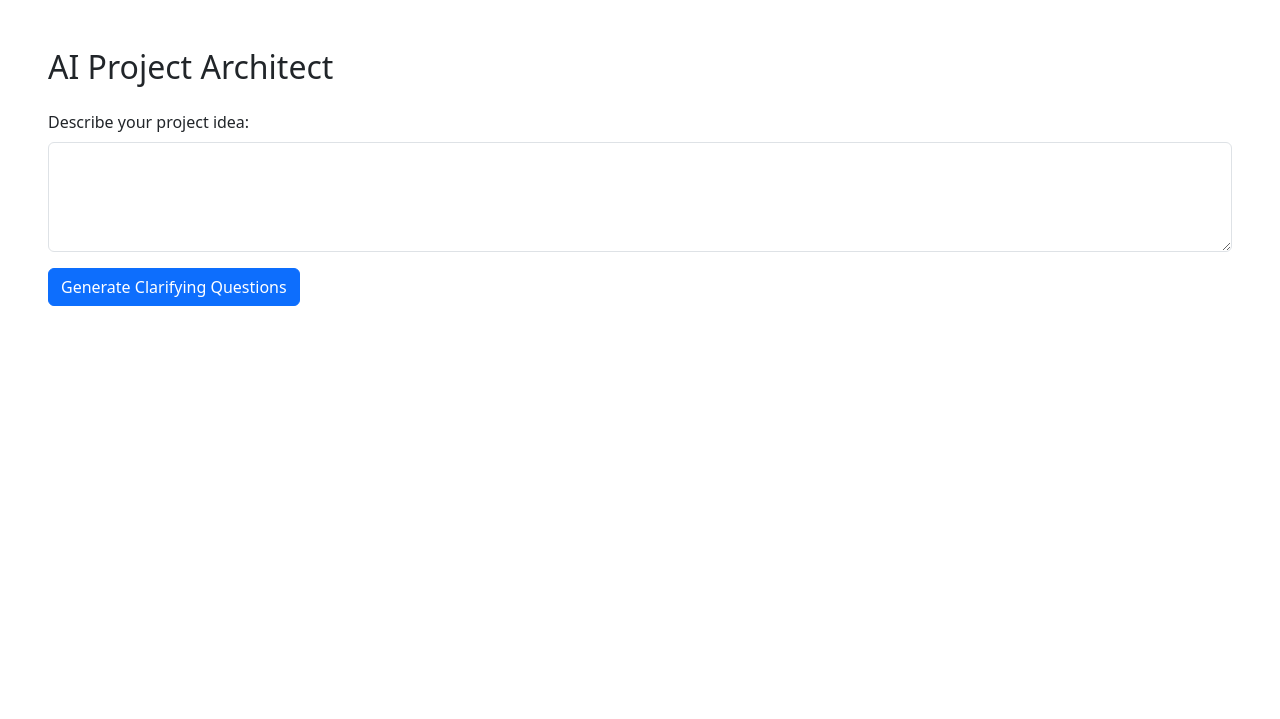
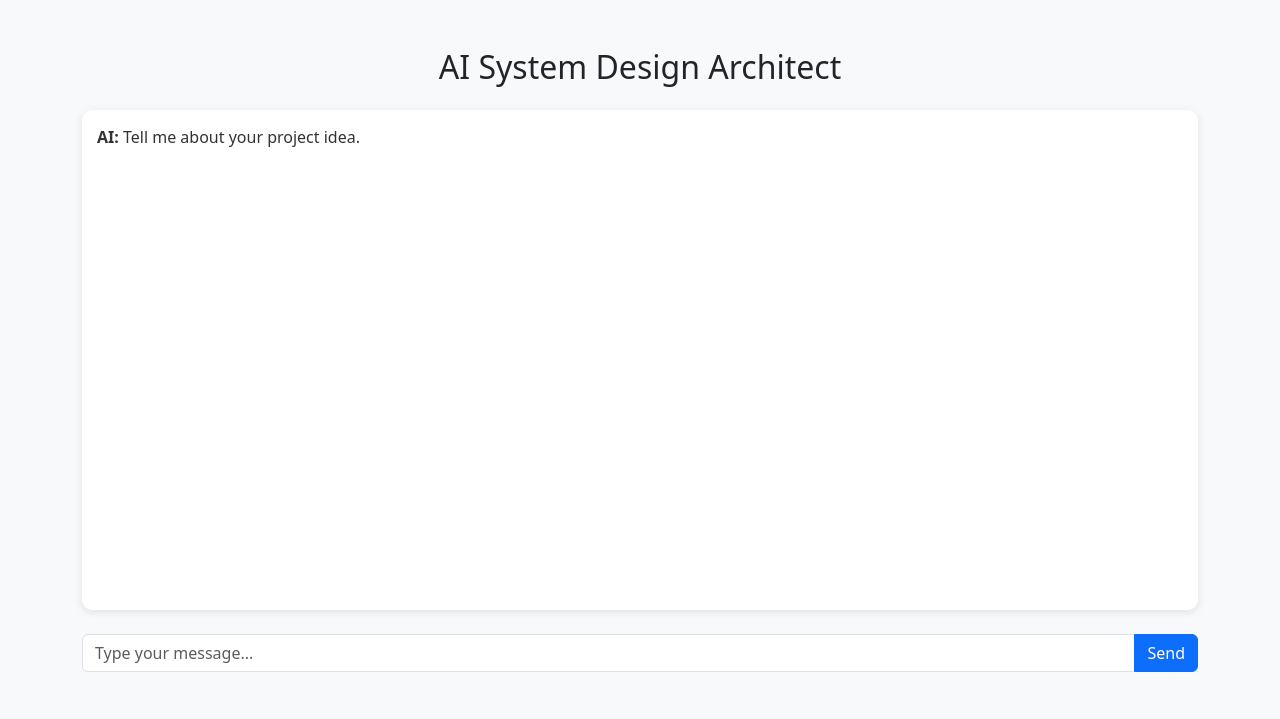
Before and after one commit to keithy1012/SystemDesignAgent, a Flask app: page / in a window 1280 px wide. Shown: the top 719 px of the page. Run offline with Flask 3, Linux system fonts and the light colour scheme.

Commit message:
Improved chat UI

````diff
--- a/agent/architect_agent.py
+++ b/agent/architect_agent.py
@@ -14,6 +14,7 @@ def ask_llm(messages, temperature=0.7):
         messages=messages,
         temperature=temperature
     )
+    print(response.choices[0].message.content)
     return response.choices[0].message.content
 
 def clarify_once(conversation):
@@ -30,8 +31,8 @@ def clarify_once(conversation):
         '{"ready": true, "summary": "<short project summary>"}\n'
         "Do not include markdown or extra text."
     )
-
     messages = [{"role": "system", "content": system_prompt}] + conversation
+    print(messages)
     raw = ask_llm(messages)
 
     cleaned = re.sub(r"^```(json)?", "", raw.strip())
--- a/app.py
+++ b/app.py
@@ -10,36 +10,22 @@ app.secret_key = os.getenv("SECRET_KEY")
 
 @app.route("/")
 def home():
+    session["conversation"] = []
     return render_template("index.html")
-
-@app.route("/chat")
-def chat():
-    session["conversation"] = []
-    return render_template("chat.html")
 
 @app.route("/chat/send", methods=["POST"])
 def chat_send():
     user_message = request.json.get("message")
     conversation = session.get("conversation", [])
-
     conversation.append({"role": "user", "content": user_message})
 
     response = clarify_once(conversation)
 
-    # Save updated conversation
     session["conversation"] = conversation
 
-    # If ready, store conversation and tell frontend to redirect
     if response.get("ready"):
         session["conversation"].append({"role": "assistant", "content": response["summary"]})
         design = generate_system_design(session["conversation"])
-        session["design"] = design
-        return jsonify({"ready": True, "summary": response["summary"]})
+        return jsonify({"ready": True, "summary": response["summary"], "design": design})
 
-    # Otherwise, return next question
     return jsonify({"ready": False, "question": response.get("question", "Can you clarify further?")})
-
-@app.route("/results")
-def results():
-    design = session.get("design", {})
-    return render_template("results.html", design=design)
--- /dev/null
+++ b/static/main.js
@@ -0,0 +1,37 @@
+async function sendMessage() {
+  const input = document.getElementById("user-input");
+  const chatBox = document.getElementById("chat-box");
+  const designSection = document.getElementById("design-section");
+  const designContent = document.getElementById("design-content");
+  const userMessage = input.value.trim();
+
+  if (!userMessage) return;
+
+  chatBox.innerHTML += `<div class="user-msg mb-2"><strong>You:</strong> ${userMessage}</div>`;
+  input.value = "";
+  chatBox.scrollTop = chatBox.scrollHeight;
+
+  const res = await fetch("/chat/send", {
+    method: "POST",
+    headers: { "Content-Type": "application/json" },
+    body: JSON.stringify({ message: userMessage }),
+  });
+
+  const data = await res.json();
+
+  if (data.ready) {
+    chatBox.innerHTML += `<div class="ai-msg mb-2"><strong>AI:</strong> Great! I have enough context. Generating design...</div>`;
+    chatBox.scrollTop = chatBox.scrollHeight;
+
+    setTimeout(() => {
+      designSection.style.display = "block";
+      designContent.innerHTML = `
+        <pre>${JSON.stringify(data.design, null, 2)}</pre>
+      `;
+      chatBox.scrollTop = chatBox.scrollHeight;
+    }, 1200);
+  } else {
+    chatBox.innerHTML += `<div class="ai-msg mb-2"><strong>AI:</strong> ${data.question}</div>`;
+    chatBox.scrollTop = chatBox.scrollHeight;
+  }
+}
--- a/templates/index.html
+++ b/templates/index.html
@@ -1,15 +1,49 @@
 <!DOCTYPE html>
-<html>
+<html lang="en">
 <head>
-  <title>AI Project Architect</title>
-  <link href="https://cdn.jsdelivr.net/npm/bootstrap@5.3.0/dist/css/bootstrap.min.css" rel="stylesheet">
+  <meta charset="UTF-8" />
+  <meta name="viewport" content="width=device-width, initial-scale=1.0" />
+  <title>AI System Design Architect</title>
+  <link href="https://cdn.jsdelivr.net/npm/bootstrap@5.3.3/dist/css/bootstrap.min.css" rel="stylesheet">
+  <style>
+    body { background-color: #f8f9fa; }
+    #chat-box {
+      height: 500px;
+      overflow-y: auto;
+      background: white;
+      border-radius: 10px;
+      padding: 15px;
+      box-shadow: 0 2px 8px rgba(0,0,0,0.1);
+    }
+    .user-msg { text-align: right; color: #007bff; }
+    .ai-msg { text-align: left; color: #333; }
+    pre {
+      background: #f1f1f1;
+      padding: 10px;
+      border-radius: 8px;
+      white-space: pre-wrap;
+    }
+  </style>
 </head>
-<body class="p-5">
-  <h2>AI Project Architect</h2>
-  <form method="POST" class="mt-4">
-    <label for="project_desc" class="form-label">Describe your project idea:</label>
-    <textarea name="project_desc" class="form-control" rows="4" required></textarea>
-    <button type="submit" class="btn btn-primary mt-3">Generate Clarifying Questions</button>
-  </form>
+<body>
+  <div class="container py-5">
+    <h2 class="text-center mb-4"> AI System Design Architect</h2>
+
+    <div id="chat-box" class="mb-4">
+      <div class="ai-msg"><strong>AI:</strong> Tell me about your project idea.</div>
+    </div>
+
+    <div class="input-group">
+      <input type="text" id="user-input" class="form-control" placeholder="Type your message..." />
+      <button class="btn btn-primary" onclick="sendMessage()">Send</button>
+    </div>
+
+    <div id="design-section" class="mt-5" style="display:none;">
+      <h3> Generated System Design</h3>
+      <div id="design-content" class="mt-3"></div>
+    </div>
+  </div>
+
+  <script src="{{ url_for('static', filename='main.js') }}"></script>
 </body>
 </html>
````
Also changed, not shown: static/chat.js (deleted, +0 -28 lines), templates/chat.html (deleted, +0 -23 lines), templates/questions.html (deleted, +0 -17 lines), templates/results.html (deleted, +0 -43 lines).
